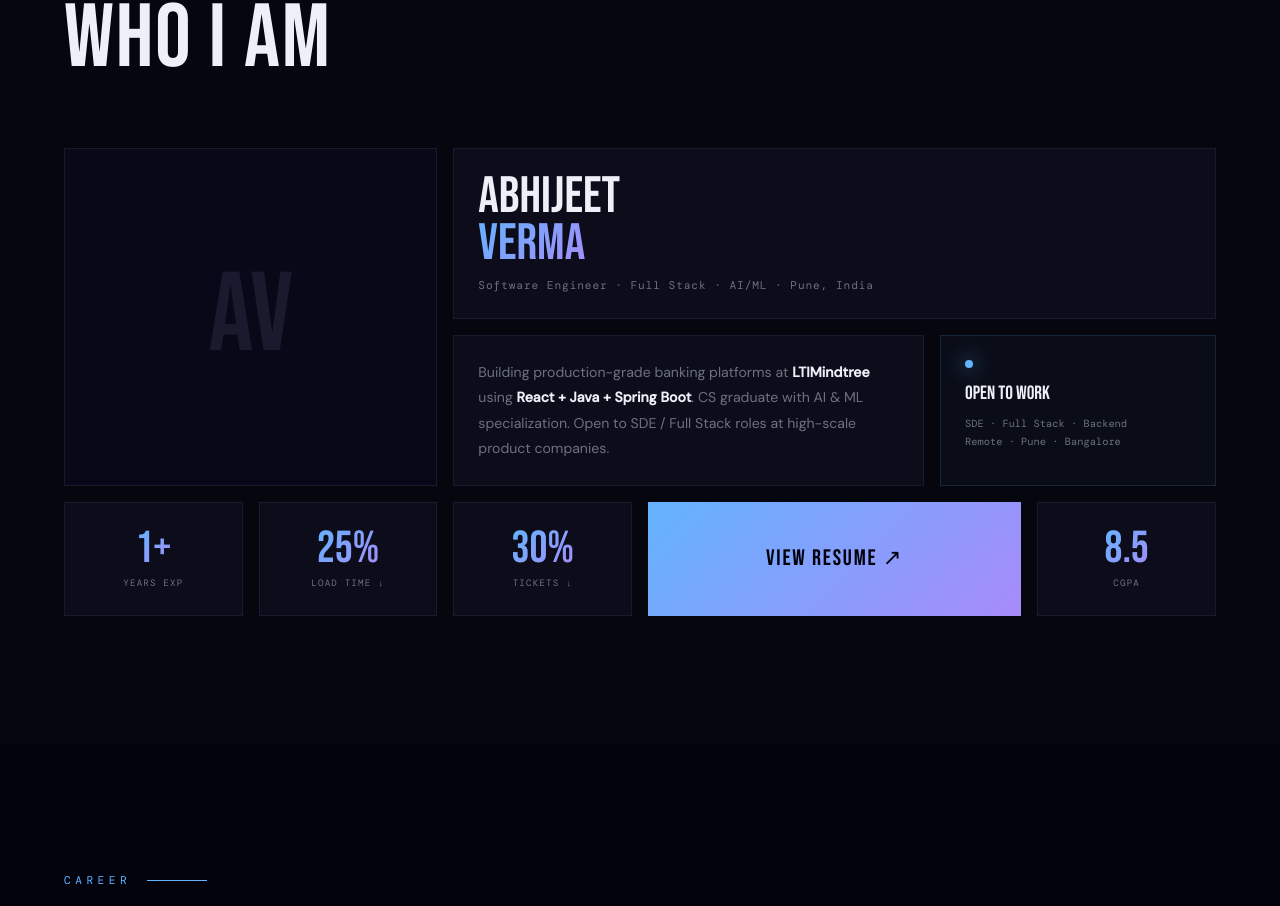
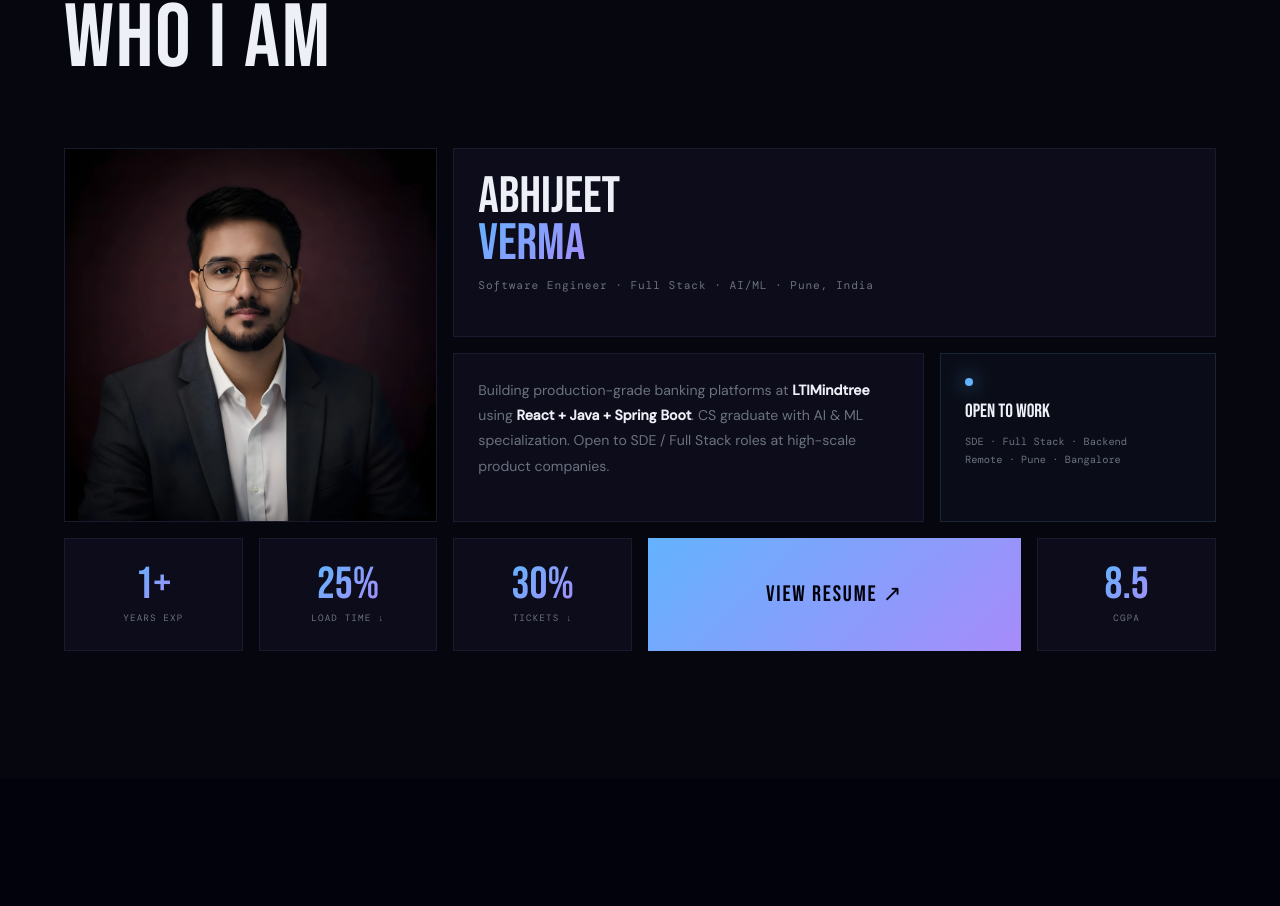
Before and after one commit to xx-abhijeet-xx/Dev_Portfolio, a React (Vite) app: page / in a window 1280 px wide. Shown: the part 962-1868 px from the top of the page. Built offline with nearby package versions, Linux system fonts and the light colour scheme; a web font is replaced by a local one.

Commit message:
added image with lazy loading

```diff
--- a/src/components/sections/About.jsx
+++ b/src/components/sections/About.jsx
@@ -1,5 +1,6 @@
 import { useCardTilt } from '@hooks/useCardTilt'
 import { SITE } from '@lib/constants'
+import aboutPhoto from '../../assests/images/58142 (1).webp'
 
 function BentoBox({ children, className = '', style = {} }) {
   const { ref, onMouseMove, onMouseLeave } = useCardTilt({ maxTiltX: 5, maxTiltY: 7, perspective: 900 })
@@ -29,9 +30,15 @@ export function About() {
 
       <div className="bento-grid reveal">
 
-        {/* Photo placeholder */}
+        {/* Photo */}
         <BentoBox className="b-photo">
-          <div className="b-photo-inner" role="img" aria-label="Abhijeet Verma — AV monogram placeholder" />
+          <img
+            className="b-photo-inner"
+            src={aboutPhoto}
+            alt="Abhijeet Verma portrait"
+            loading="lazy"
+            decoding="async"
+          />
         </BentoBox>
 
         {/* Name */}
```
Also changed, not shown: src/assests/images/58142 (1).webp (added).
